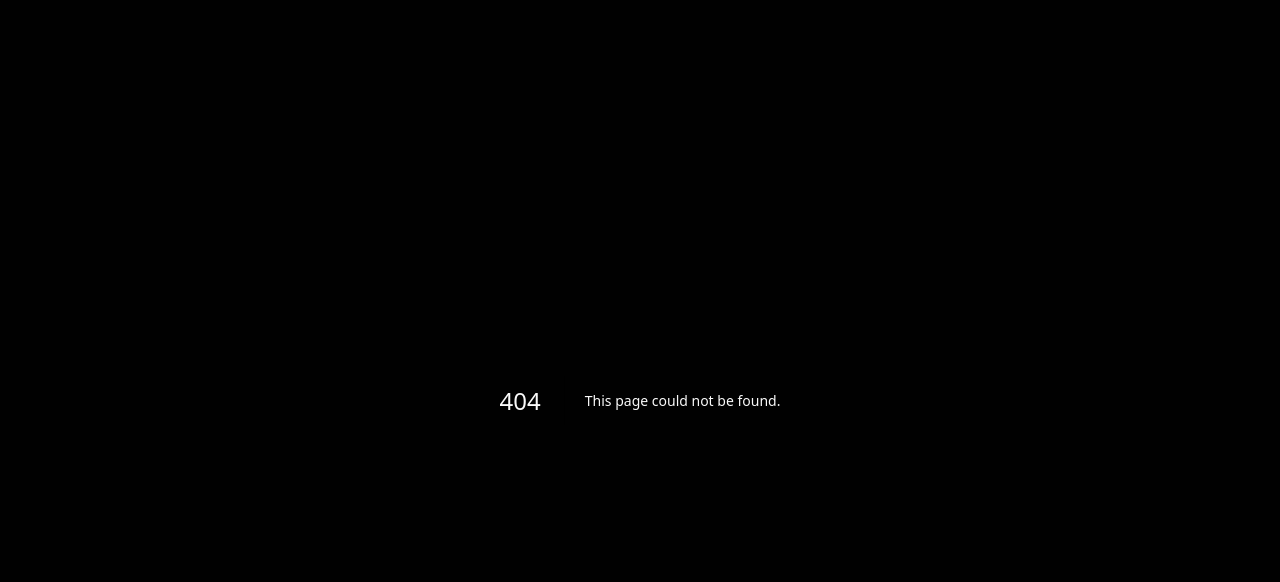
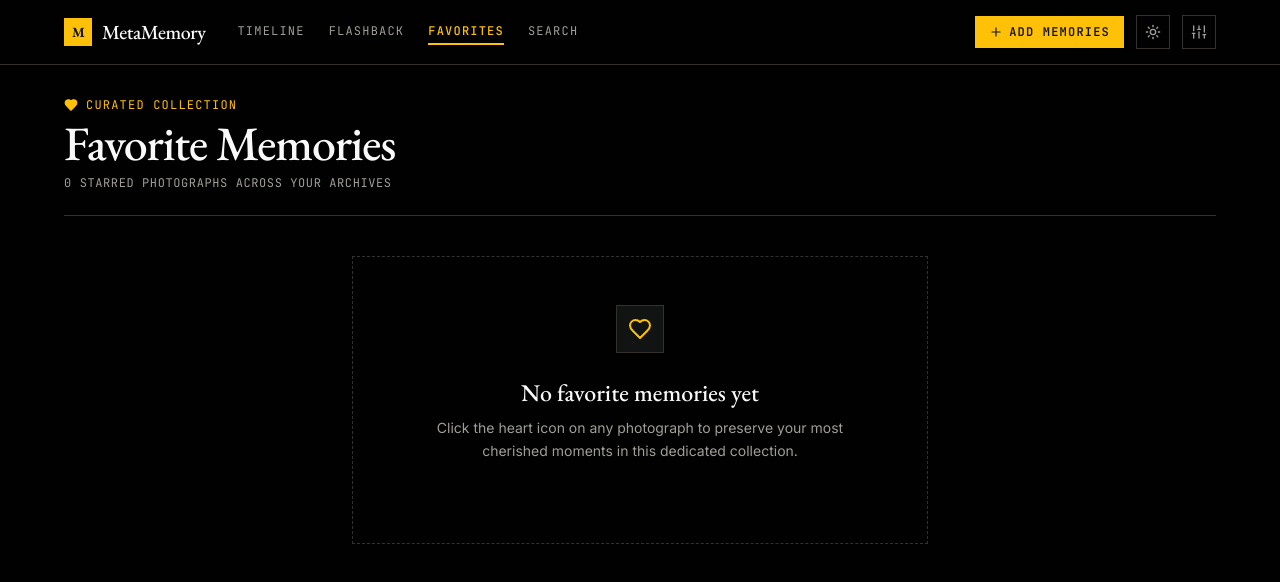
Before and after one commit to surajkumar11292/MetaMemoryAlbum, a Next.js app: page /app/favorites in a window 1280 px wide. Before the commit this address had no page. Shown: the top 582 px of the page. Built offline with nearby package versions, Linux system fonts and the light colour scheme; no server answers.

Commit message:
feat(pages): create dedicated favorites stream page

```diff
--- /dev/null
+++ b/app/app/favorites/page.tsx
@@ -0,0 +1,92 @@
+'use client';
+
+import React, { useState, useEffect } from 'react';
+import { AppShell } from '@/components/layout/AppShell';
+import { AsymmetricGrid } from '@/components/gallery/AsymmetricGrid';
+import { PhotoLightbox } from '@/components/viewer/PhotoLightbox';
+import { EmptyState } from '@/components/ui/EmptyState';
+import { SkeletonGallery } from '@/components/ui/Skeleton';
+import { Photo } from '@/lib/types';
+import { Heart, Sparkles } from 'lucide-react';
+
+export default function FavoritesPage() {
+  const [favorites, setFavorites] = useState<Photo[]>([]);
+  const [loading, setLoading] = useState(true);
+  const [lightboxIndex, setLightboxIndex] = useState(0);
+  const [isLightboxOpen, setIsLightboxOpen] = useState(false);
+
+  const loadFavorites = async () => {
+    setLoading(true);
+    try {
+      const res = await fetch('/api/photos?favorites=true');
+      const data = await res.json();
+      setFavorites(data.photos || []);
+    } catch (err) {
+      console.error(err);
+    } finally {
+      setLoading(false);
+    }
+  };
+
+  useEffect(() => {
+    loadFavorites();
+  }, []);
+
+  const handleSelectPhoto = (_photo: Photo, index: number) => {
+    setLightboxIndex(index);
+    setIsLightboxOpen(true);
+  };
+
+  const handlePhotoUpdated = (updated: Photo) => {
+    if (!updated.is_favorite) {
+      setFavorites((prev) => prev.filter((p) => p.id !== updated.id));
+    } else {
+      setFavorites((prev) => prev.map((p) => (p.id === updated.id ? updated : p)));
+    }
+  };
+
+  return (
+    <AppShell>
+      <div className="space-y-10">
+        <div className="border-b border-border pb-6">
+          <div className="flex items-center space-x-2 text-amber-accent font-mono text-xs uppercase tracking-widest mb-1.5">
+            <Heart className="w-3.5 h-3.5 fill-current" />
+            <span>Curated Collection</span>
+          </div>
+          <h1 className="font-display text-4xl sm:text-5xl font-medium text-foreground tracking-tight">
+            Favorite Memories
+          </h1>
+          <p className="font-mono text-xs text-muted-foreground uppercase tracking-wider mt-2">
+            {favorites.length} {favorites.length === 1 ? 'starred photograph' : 'starred photographs'} across your archives
+          </p>
+        </div>
+
+        {loading ? (
+          <SkeletonGallery />
+        ) : favorites.length > 0 ? (
+          <AsymmetricGrid
+            photos={favorites}
+            onSelectPhoto={handleSelectPhoto}
+            groupByDay={false}
+          />
+        ) : (
+          <EmptyState
+            title="No favorite memories yet"
+            description="Click the heart icon on any photograph to preserve your most cherished moments in this dedicated collection."
+            actionText=""
+            icon={<Heart className="w-6 h-6 text-amber-accent" />}
+          />
+        )}
+      </div>
+
+      <PhotoLightbox
+        photos={favorites}
+        currentIndex={lightboxIndex}
+        isOpen={isLightboxOpen}
+        onClose={() => setIsLightboxOpen(false)}
+        onNavigate={setLightboxIndex}
+        onPhotoUpdated={handlePhotoUpdated}
+      />
+    </AppShell>
+  );
+}
```
